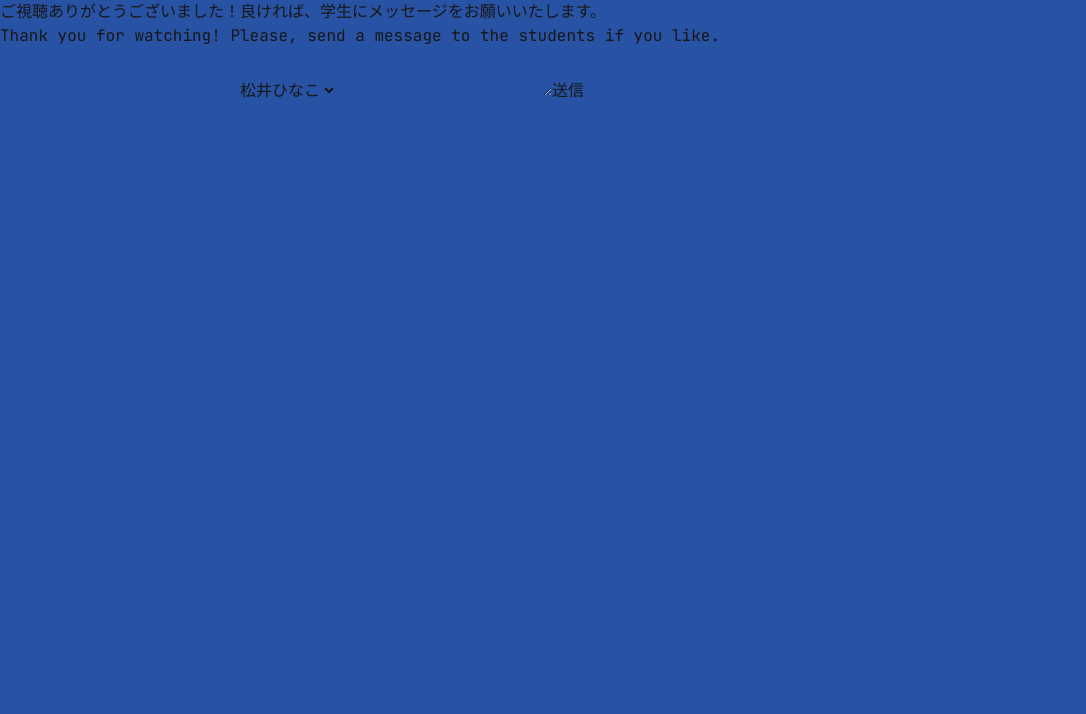
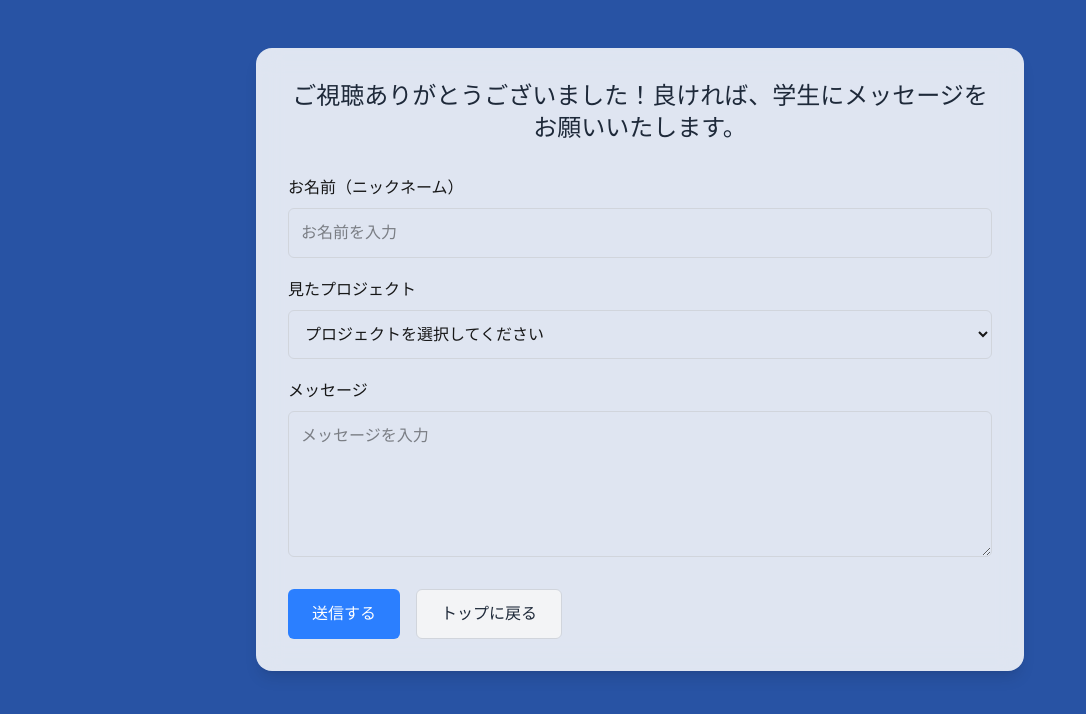
Before and after one commit to tarabakz25/osaka-expo-ar-next-v2, a Next.js app: page /message in a window 1280 px wide. Shown: the top 714 px of the page, without its empty margins (0-1086 px from the left). Built offline with nearby package versions, Linux system fonts and the light colour scheme.

Commit message:
APIのPOSTメソッドを更新し、リクエストボディの処理を改善。メッセージ送信フォームにパーティクルJSを統合し、スタイルとロジックを強化。選択したプロジェクト名の取得方法を修正し、送信中の状態管理を追加。

```diff
--- a/app/api/submit/route.ts
+++ b/app/api/submit/route.ts
@@ -1,13 +1,10 @@
-  import type { NextApiRequest, NextApiResponse } from "next";
-  import { google } from "googleapis";
+import { NextResponse } from "next/server";
+import { google } from "googleapis";
 
-  export default async function handler(req: NextApiRequest, res: NextApiResponse) {
-    try {
-      if(req.method !== "POST") {
-        return res.status(405).json({ message: "Method not allowed" });
-      }
-
-    const { name, project, message } = req.body;
+export async function POST(request: Request) {
+  try {
+    const body = await request.json();
+    const { name, project, message } = body;
 
     const key = JSON.parse(process.env.GOOGLE_APPLICATION_CREDENTIALS || "{}");
 
@@ -25,13 +22,13 @@
       range: "A1",
       valueInputOption: "USER_ENTERED",
       requestBody: {
-        values: [[name, project, message]],
+        values: [[new Date().toISOString(), name, project, message]],
       }
-    })
+    });
 
-    res.status(200).json({ message: "Success" });
+    return NextResponse.json({ message: "Success" });
   } catch (error) {
     console.error("Error:", error);
-    res.status(500).json({ message: "Internal server error" });
+    return NextResponse.json({ message: "Internal server error" }, { status: 500 });
   }
 }
--- a/app/message/page.tsx
+++ b/app/message/page.tsx
@@ -1,48 +1,211 @@
-import { useState } from "react";
+"use client";
+
+import { useState, useEffect } from "react";
 import { projects } from "@/data/projects";
 import type { Project } from "@/types/project";
+import Script from "next/script";
+
+// particlesJSの型定義
+declare global {
+  interface Window {
+    particlesJS: (id: string, options: any) => void;
+  }
+}
 
 export default function Message() {
   const [name, setName] = useState("");
-  const [project, setProject] = useState("");
+  const [projectIndex, setProjectIndex] = useState("");
   const [message, setMessage] = useState("");
+  const [isSubmitting, setIsSubmitting] = useState(false);
+  const [showThankYou, setShowThankYou] = useState(false);
+
+  useEffect(() => {
+    // セッションストレージから選択されたプロジェクトを取得
+    const selectedProjectIndex = sessionStorage.getItem("selectedProject");
+    if (selectedProjectIndex !== null) {
+      setProjectIndex(selectedProjectIndex);
+    }
+
+    // パーティクルJSの初期化
+    if (typeof window !== "undefined" && window.particlesJS) {
+      window.particlesJS("particles-js", {
+        particles: {
+          number: {
+            value: 100,
+            density: {
+              enable: true,
+              value_area: 800,
+            },
+          },
+          color: {
+            value: "#A5DFFF",
+          },
+          shape: {
+            type: "circle",
+            stroke: {
+              width: 0,
+              color: "#A5DFFF",
+            },
+          },
+          opacity: {
+            value: 0.8,
+            random: true,
+          },
+          size: {
+            value: 5,
+            random: true,
+          },
+          line_linked: {
+            enable: false,
+            distance: 150,
+            color: "#888888",
+            opacity: 0.6,
+            width: 1,
+          },
+          move: {
+            enable: true,
+            speed: 1,
+            direction: "top",
+            random: true,
+            straight: false,
+          },
+        },
+        interactivity: {
+          detect_on: "canvas",
+          events: {
+            onhover: {
+              enable: true,
+              mode: "repulse",
+            },
+            onclick: {
+              enable: true,
+              mode: "push",
+            },
+            resize: true,
+          },
+        },
+        retina_detect: true,
+      });
+    }
+  }, []);
 
   const handleSubmit = async (e: React.FormEvent<HTMLFormElement>) => {
     e.preventDefault();
+    setIsSubmitting(true);
 
+    // プロジェクト名を取得
+    let projectName = "";
+    const selectedProject = projects[Number(projectIndex)];
+    if (selectedProject) {
+      projectName = `${selectedProject.name} - ${selectedProject.keyword}`;
+    }
+
+    try {
       const res = await fetch("/api/submit", {
         method: "POST",
         headers: {
           "Content-Type": "application/json",
         },
-      body: JSON.stringify({ name, project, message }),
+        body: JSON.stringify({
+          name,
+          project: projectName,
+          message
+        }),
       });
 
       const json = await res.json();
       if (json.message === "Success") {
-      alert("送信しました");
+        setShowThankYou(true);
       } else {
         alert("送信に失敗しました");
         console.error("Error:", json.message);
       }
+    } catch (error) {
+      console.error("送信中にエラーが発生しました:", error);
+      alert("エラーが発生しました。ネットワーク接続を確認するか、もう一度お試しください。");
+    } finally {
+      setIsSubmitting(false);
     }
+  };
 
   return (
-    <div>
-      <div>
-        <h2>ご視聴ありがとうございました！良ければ、学生にメッセージをお願いいたします。</h2>
-        <h2>Thank you for watching! Please, send a message to the students if you like.</h2>
-        <form onSubmit={handleSubmit}>
-          <input type="text" value={name} onChange={(e) => setName(e.target.value)} />
-          <select name="project" id="project" value={project} onChange={(e) => setProject(e.target.value)}>
-            {projects.map((p: Project) => (
-              <option key={p.name} value={p.name}>{p.name}</option>
+    <div className="relative min-h-screen w-full overflow-hidden">
+      <Script src="https://cdn.jsdelivr.net/npm/particles.js@2.0.0/particles.min.js" strategy="beforeInteractive" />
+
+      <div id="particles-js" className="absolute top-0 left-0 w-full h-full -z-10"></div>
+
+      <div className="max-w-3xl mx-auto my-12 p-8 bg-white/85 rounded-2xl shadow-lg backdrop-blur-md z-10 relative">
+        <h2 className="text-gray-800 text-center mb-8 text-2xl">
+          ご視聴ありがとうございました！良ければ、学生にメッセージをお願いいたします。
+        </h2>
+
+        {!showThankYou ? (
+          <form id="messageForm" className="flex flex-col gap-5" onSubmit={handleSubmit}>
+            <div className="flex flex-col gap-2">
+              <label htmlFor="name">お名前（ニックネーム）</label>
+              <input
+                type="text"
+                id="name"
+                name="name"
+                className="p-3 border border-gray-300 rounded-md text-base w-full"
+                placeholder="お名前を入力"
+                value={name}
+                onChange={(e) => setName(e.target.value)}
+              />
+            </div>
+
+            <div className="flex flex-col gap-2">
+              <label htmlFor="projectName">見たプロジェクト</label>
+              <select
+                id="projectName"
+                name="projectName"
+                className="p-3 border border-gray-300 rounded-md text-base w-full"
+                required
+                value={projectIndex}
+                onChange={(e) => setProjectIndex(e.target.value)}
+              >
+                <option value="" disabled>プロジェクトを選択してください</option>
+                {projects.map((project, index) => (
+                  <option key={index} value={index}>
+                    {project.name} - {project.keyword}
+                  </option>
                 ))}
               </select>
-          <textarea value={message} onChange={(e) => setMessage(e.target.value)} />
-          <button type="submit">送信</button>
+            </div>
+
+            <div className="flex flex-col gap-2">
+              <label htmlFor="message">メッセージ</label>
+              <textarea
+                id="message"
+                name="message"
+                rows={5}
+                required
+                className="p-3 border border-gray-300 rounded-md text-base w-full resize-y"
+                placeholder="メッセージを入力"
+                value={message}
+                onChange={(e) => setMessage(e.target.value)}
+              ></textarea>
+            </div>
+
+            <div className="flex gap-4 mt-3">
+              <button
+                type="submit"
+                className="px-6 py-3 rounded-md text-base cursor-pointer transition-all duration-300 text-center bg-blue-500 text-white border-none hover:bg-blue-600 disabled:bg-gray-400 disabled:cursor-not-allowed"
+                disabled={isSubmitting}
+              >
+                {isSubmitting ? "送信中..." : "送信する"}
+              </button>
+              <a href="/" className="px-6 py-3 rounded-md text-base cursor-pointer transition-all duration-300 text-center bg-gray-100 text-gray-800 border border-gray-300 hover:bg-gray-200">トップに戻る</a>
+            </div>
           </form>
+        ) : (
+          <div className="text-center p-8">
+            <h2 className="mb-4 text-blue-500">メッセージを送信しました！</h2>
+            <p className="mb-6 text-lg">ご参加いただきありがとうございます。</p>
+            <a href="/" className="px-6 py-3 rounded-md text-base cursor-pointer transition-all duration-300 text-center bg-gray-100 text-gray-800 border border-gray-300 hover:bg-gray-200">トップに戻る</a>
+          </div>
+        )}
       </div>
     </div>
-  )
+  );
 }
--- a/app/page.tsx
+++ b/app/page.tsx
@@ -32,20 +32,24 @@ export default function Home() {
       <Particles />
       <WaterEffect />
       <div className={`flex flex-col items-center text-center h-screen ${showSelectProject ? 'justify-start overflow-y-auto' : 'justify-center'}`}>
+        <div className={`transition-opacity duration-1000 ease-in-out ${showTitle ? 'opacity-100' : 'opacity-0'}`}>
           {showTitle && (
-          <div className="backdrop-blur-md mx-20 bg-white/10 p-6 rounded-lg">
               <Title />
+          )}
         </div>
-        )}
+        <div className={`transition-opacity duration-1000 ease-in-out ${showManual ? 'opacity-100' : 'opacity-0'}`}>
           {showManual && (
             <div className="backdrop-blur-md mx-20 bg-white/10 p-6 rounded-lg">
               <Manual />
             </div>
           )}
+        </div>
+        <div className={`transition-opacity duration-1000 ease-in-out ${showSelectProject ? 'opacity-100' : 'opacity-0'}`}>
           {showSelectProject && (
               <SelectProject />
           )}
         </div>
       </div>
+    </div>
   )
 }
--- a/components/Landing/Title.tsx
+++ b/components/Landing/Title.tsx
@@ -1,7 +1,9 @@
+import Image from "next/image";
 
 export default function Title() {
   return (
-    <div>
+  <div className="flex flex-col items-center justify-center gap-4">
+      <Image src="/Kamiyama_Logo.svg" alt="logo" width={100} height={100} className="w-40 h-auto invert"/>
       <h1 className="text-3xl">泉に触れる</h1>
       <h2 className="text-2xl">Touch the "spring"</h2>
     </div>
```
Lines whose indentation alone changed are shown as unchanged.
